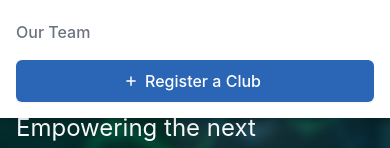
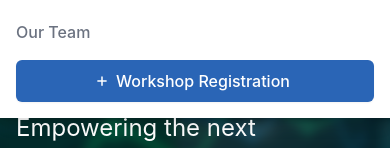
Before and after one commit to ishaantek/project-tech, a Next.js app: page / in a window 390 px wide. Both pictures are taken after a click on the button "Open main menu". Shown: the part 236-384 px from the top of the page. Built offline with nearby package versions, Linux system fonts and the light colour scheme.

Commit message:
Minor fixes

```diff
--- a/components/global/Header/Navbar.tsx
+++ b/components/global/Header/Navbar.tsx
@@ -78,7 +78,7 @@ export default function Navbar() {
               ))}
               <div className="flex items-center">
                 <div className="flex-shrink-0">
-                  <Link href="https://ishaantek.typeform.com/project-tech">
+                  <Link href="/workshops/register">
                     <a
                       type="button"
                       className="trans-300 relative inline-flex items-center px-4 py-2 border border-transparent text-sm font-medium rounded-md text-white bg-yei-primary-main shadow-sm hover:bg-yei-primary-darker"
@@ -115,10 +115,10 @@ export default function Navbar() {
             />
           ))}
           <div className="flex items-center mx-4 py-1">
-            <Link href="/clubs/register">
+            <Link href="/workshops/register">
               <a className="justify-center w-full inline-flex items-center px-4 py-2 border border-transparent text-md font-medium rounded-md text-white bg-yei-primary-main shadow-sm hover:bg-yei-primary-darker">
                 <FontAwesomeIcon icon={faPlus} className="-ml-1 mr-2 h-3 w-3" />
-                <span>Register a Club</span>
+                <span>Workshop Registration</span>
               </a>
             </Link>
           </div>
--- a/components/workshops/CardsGrid.jsx
+++ b/components/workshops/CardsGrid.jsx
@@ -34,7 +34,7 @@ export default function CardsGrid() {
               className=" bg-gray-100 relative group p-6 focus-within:ring-2 focus-within:ring-inset focus-within:ring-indigo-500"
             >
               <div>
-                <span className="rounded-lg inline-flex bg-green-50 text-green-700 ring-4 ring-white">
+                <span className="rounded-lg inline-flex bg-green-50 text-blue-700 ring-4 ring-white">
                   {/* Heroicon name: calendar */}
                   <svg
                     className="h-6 w-6"
```
